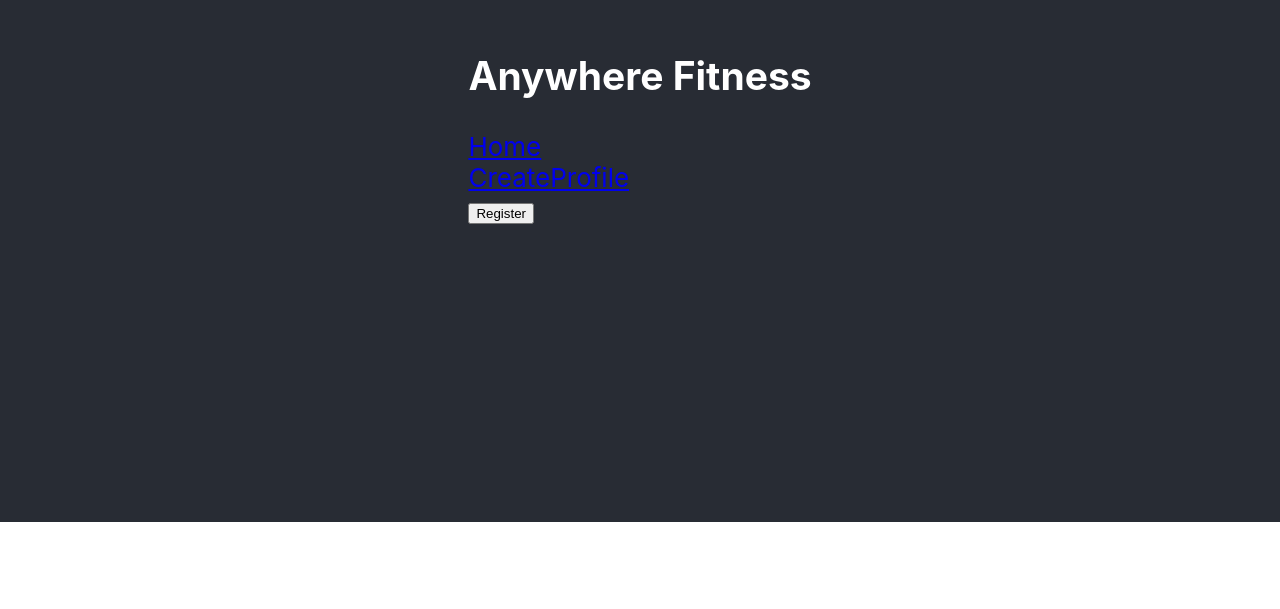
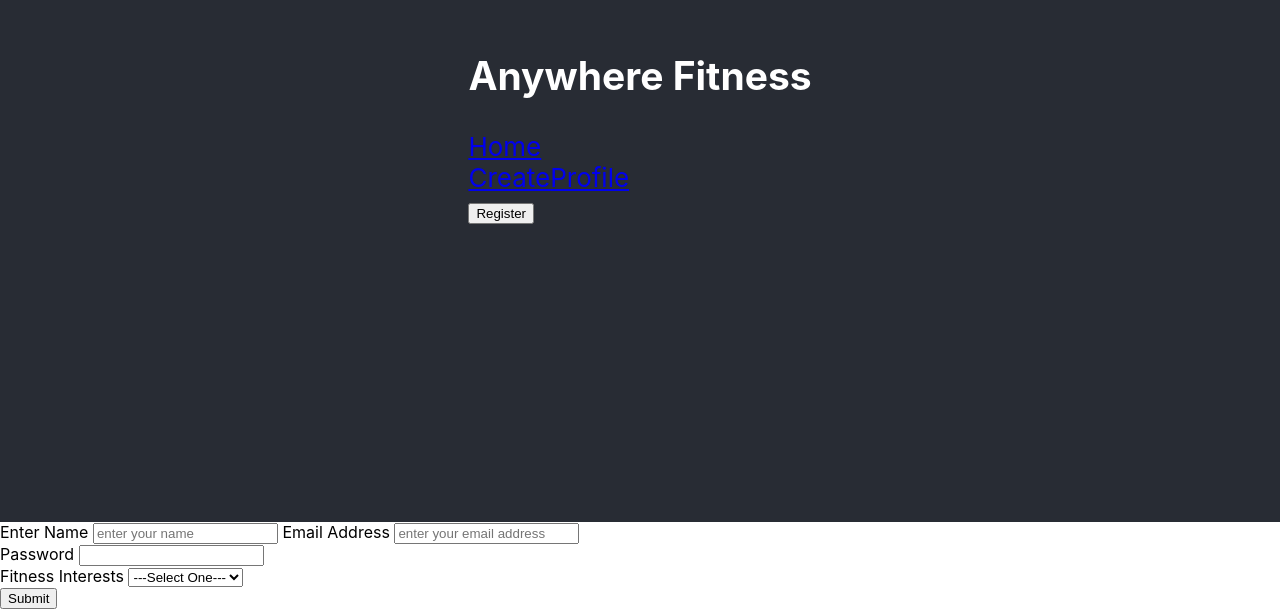
Before and after one commit to tt-webpt199-anywhere-fitness/front-end, a React (Create React App) app in the folder anywhere-fitness-fe/: page /register in a window 1280 px wide. Shown: the part 278-887 px from the top of the page. Before the commit the page ends 800 px from the top, so only its background shows below. Built offline with nearby package versions, Linux system fonts and the light colour scheme; the HTML template or start-up script is replaced by a standard one.

Commit message:
completed registration page, I think

```diff
--- a/anywhere-fitness-fe/src/components/Register.js
+++ b/anywhere-fitness-fe/src/components/Register.js
@@ -1,9 +1,100 @@
 import React from 'react';
+import axios from 'axios';
+import { useState } from 'react';
 
 
 export default function Register(){
+    const [initialValue, setInitialValue] = useState({
+        user_name: "",
+        email_address: "",
+        password: "",
+        fitness_interests: ""
+
+    })
+
+    const onChange = e => {
+        e.persist()
+        let value = e.target.type === "radio" ? e.target.checked : e.target.value
+        setInitialValue({
+            ...initialValue,
+            [e.target.name] : value
+        })
+    }
+
+
+    const onSubmit = e => {
+        e.preventDefault()
+        axios.post(`https://reqres.in/api/users`, initialValue)
+        .then(res => {
+            console.log(res.data)
+        })
+        .catch(error => console.log(error))
+    }
+
 
     return(
-        <div></div>
+        <div>
+            <form onSubmit={onSubmit}>
+              <div>
+               <label for="user_name"> Enter Name </label>
+               <input
+                 type="text"
+                 name="user_name"
+                 id="user_name"
+                 placeholder='enter your name'
+                 onChange={onChange}
+                 value={initialValue.user_name}
+               />
+
+
+
+
+               <label for="email_address"> Email Address </label>
+               <input
+                  type="text"
+                  name="email_address"
+                  id="email_address"
+                  placeholder='enter your email address'
+                  onChange={onChange}
+                  value={initialValue.email_address}
+                />
+
+               <div>
+                  <label for="password"> Password </label>
+                    <input
+                     name="password"
+                     id="password"
+                     onChange={onChange}
+                     value={initialValue.password}
+                    />
+
+                </div>
+
+                <div>
+                  <label for="interests"> Fitness Interests </label>
+                    <select
+                     name="interests"
+                     id="interests"
+                     onChange={onChange}
+                     value={initialValue.fitness_interests}
+                     >
+                      <option value="">---Select One---</option>
+                      <option value="yoga"> Yoga </option>
+                      <option value="weights"> Weights </option>
+                      <option value="cardio"> Cardio </option>
+                      <option value=""></option>
+                    </select>
+
+                </div>
+
+            <div>
+                <button> Submit </button>
+            </div>
+
+
+              </div>
+
+          </form>
+        </div>
     )
 }
```
